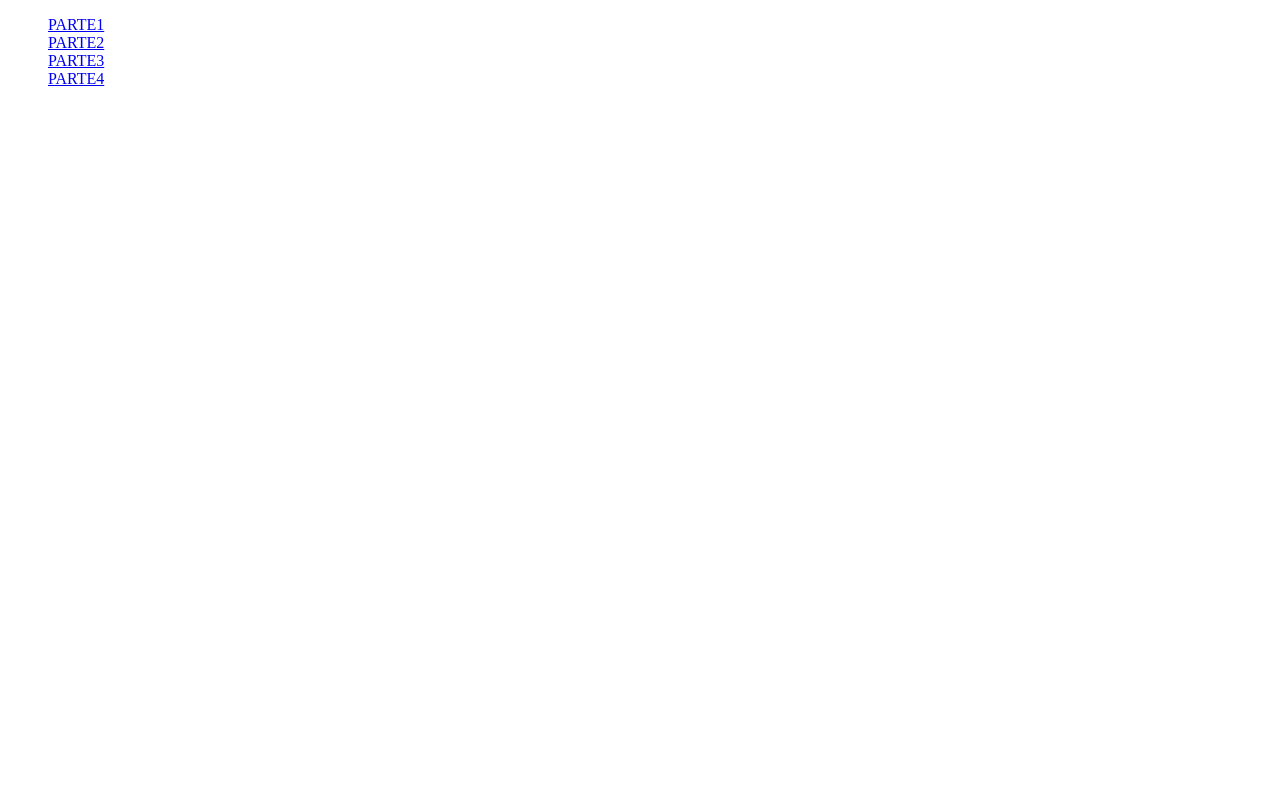
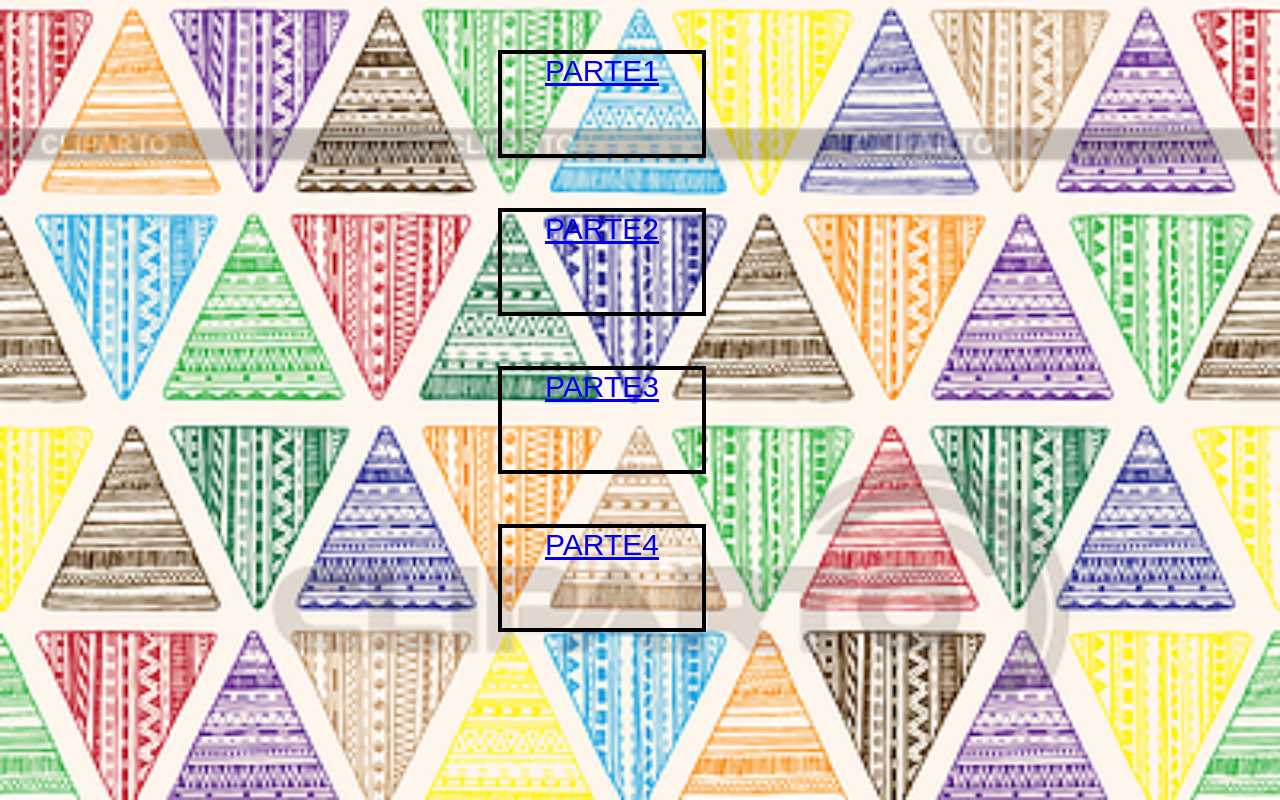
Before and after one commit to Clauloayza/FLOATING-, a plain HTML site: page index.html in a window 1280 px wide. Drawn offline with Linux system fonts and the light colour scheme.

Commit message:
floating

```diff
--- a/index.html
+++ b/index.html
@@ -9,12 +9,12 @@
 </head>
 <body>
    <ul id="Partes">
-    <div>
+
         <div> <a href="Parte1/index.html" target="_blank">PARTE1</a></div>
         <div> <a href="Parte2/index.html" target="_blank">PARTE2</a></div>
         <div><a href="Parte3/index.html" target="_blank">PARTE3</a></div>
         <div> <a href="Parte4/index.html" target="_blank">PARTE4</a></div>
-    </div>
+
     </ul>
 </body>
 </html>
--- a/main.css
+++ b/main.css
@@ -0,0 +1,17 @@
+body {
+ background-image: url(4708357-tribal-ethnic-background.jpg) ;
+ background-size: cover;
+}
+
+div  {
+    height: 100px;
+    width: 200px;
+    text-align: center;
+    vertical-align: middle;
+    font-family: sans-serif;
+    border: 4px solid black;
+    margin-left: 450px;
+    margin-bottom: 50px;
+    margin-top: 50px;
+    font-size: 30px;
+    }
```
Also changed, not shown: 4708357-tribal-ethnic-background.jpg (added).
